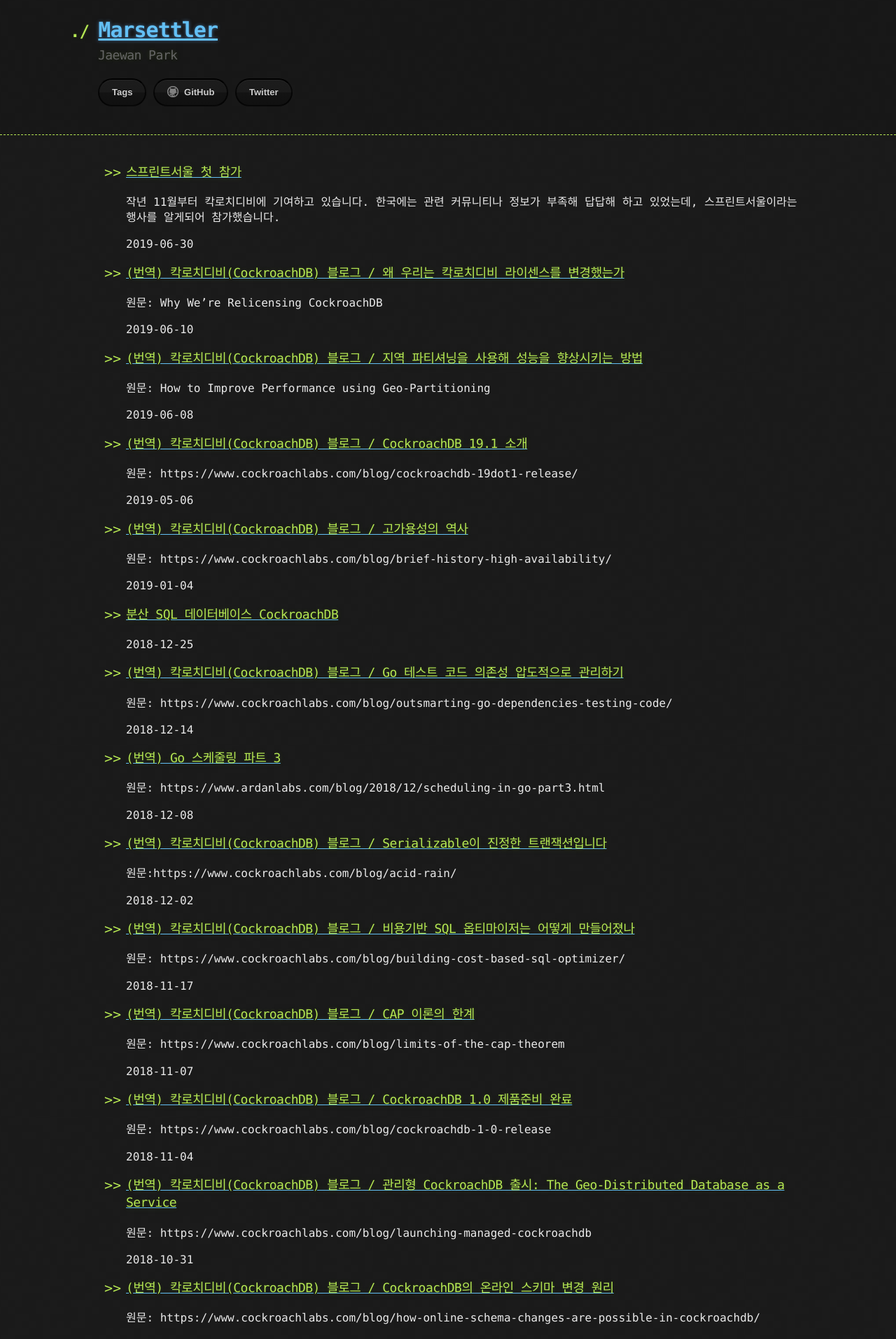
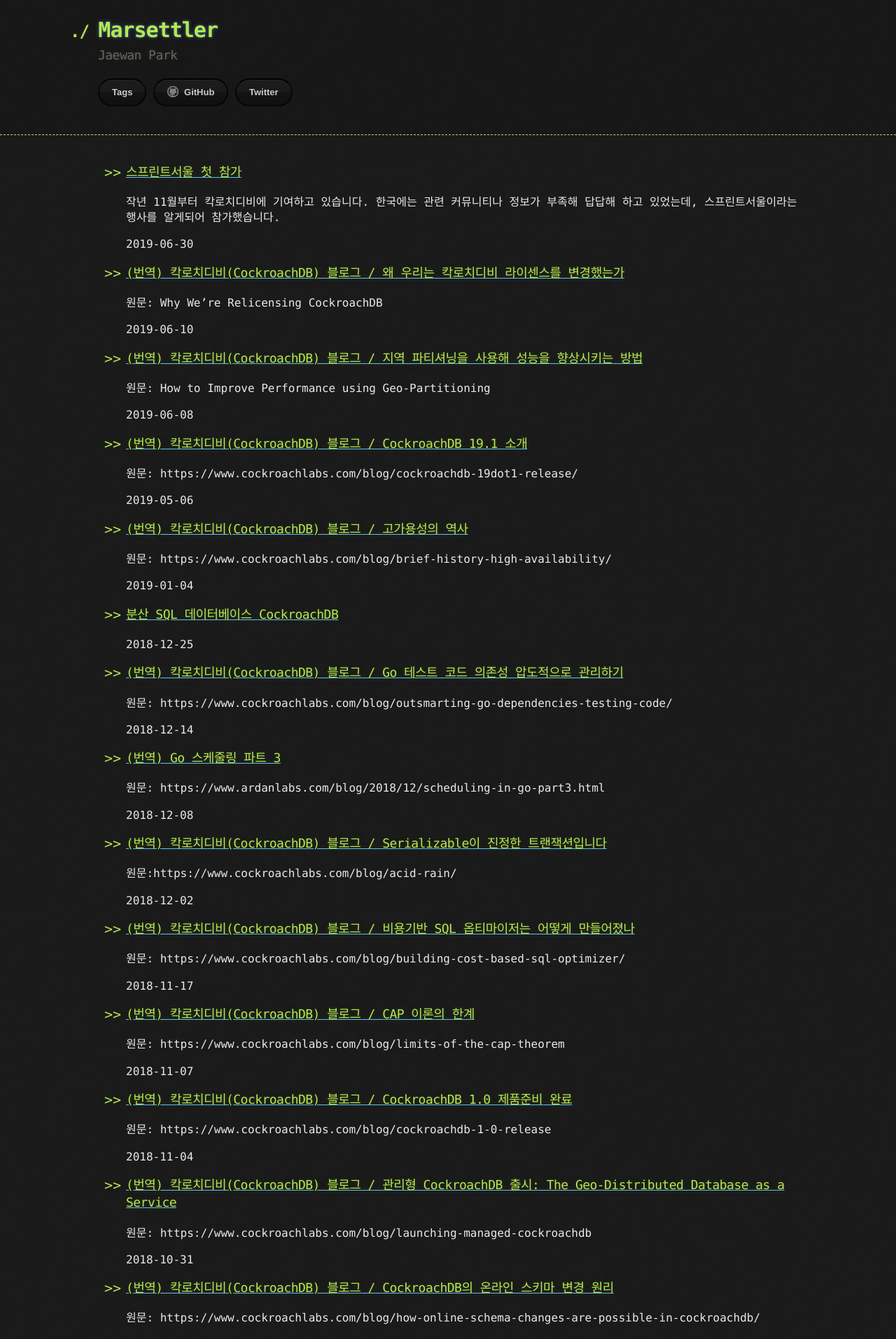
Before and after one commit to hueypark/hueypark.github.io, a Jekyll site: the page built from index.html, in a window 1280 px wide. Shown: the top 1913 px of the page at 70% size. Built offline with Jekyll 4.4.1, drawn with Linux system fonts in a browser that asks for light colours.

Commit message:
Remove a tag style from page title

```diff
--- a/_layouts/default.html
+++ b/_layouts/default.html
@@ -13,7 +13,7 @@
 
 		<header>
 			<div class="container">
-				<h1><a href="/">{{ site.title | default: site.github.repository_name }}</a></h1>
+				<h1><a href="/" style="text-decoration:none; color: #B5E853;">{{ site.title | default: site.github.repository_name }}</a></h1>
 				<h2>{{ site.description | default: site.github.project_tagline }}</h2>
 
 				<section id="downloads">
```
